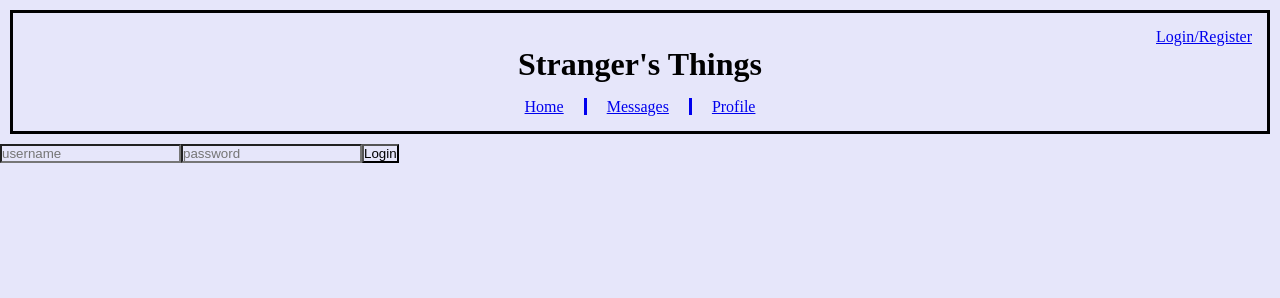
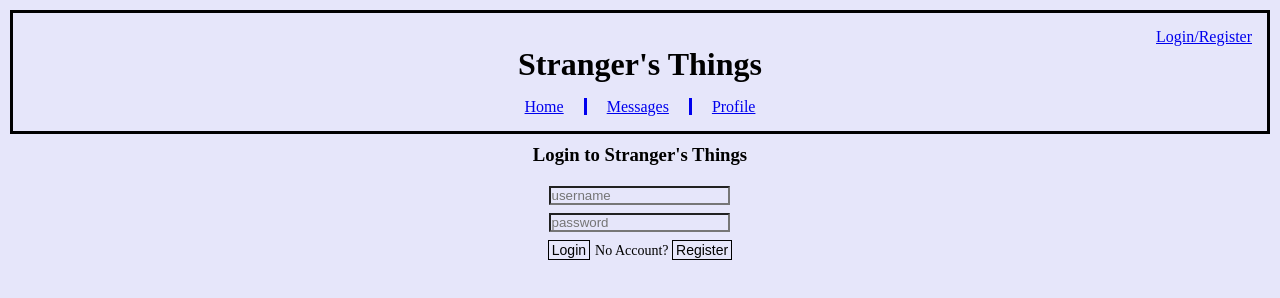
Before and after one commit to jkeowen/StrangersThings, a React app: page /#/login in a window 1280 px wide. Built offline with nearby package versions, Linux system fonts and the light colour scheme.

Commit message:
login style

```diff
--- a/src/components/Login.js
+++ b/src/components/Login.js
@@ -1,14 +1,19 @@
 import React from "react";
-import { Form } from "react-router-dom";
 
 const Login = () =>{
 
     return(
-        <form>
-            <input type="text" placeholder="username"/>
-            <input type="text" placeholder="password"/>
-            <button>Login</button>
-        </form>
+        <div className="login-page">
+            <h3 className="login-title">Login to Stranger's Things</h3>
+            <form className="login-form">
+                <input className="login-input" type="text" placeholder="username"/>
+                <input className="login-input" type="text" placeholder="password"/>
+                <div className="login-buttons">
+                  <button className="login-submit">Login</button>
+                  <span className="login-register-question">No Account? <button className="login-register">Register</button></span>
+                </div>
+            </form>
+        </div>
     )
 }
 
--- a/styles.css
+++ b/styles.css
@@ -14,6 +14,15 @@ header{
     margin: 10px;
 }
 
+button{
+    padding: 1px 3px 1px 3px;
+    font-size: 14px;
+    border: solid 1px;
+}
+
+button:hover{
+    cursor: pointer;
+}
 
 .login-register-header{
     /* margin-left: 30px; */
@@ -22,6 +31,40 @@ header{
     height: fit-content;
     width: 100%;
 }
+
+.login-page{
+    display: flex;
+    flex-direction: column;
+    align-items: center;
+
+}
+
+.login-title{
+    margin-bottom: 20px;
+}
+
+
+.login-form{
+    display: flex;
+    flex-direction: column;
+    align-items: center;
+
+}
+
+.login-input{
+    margin-bottom: 8px;
+}
+
+.login-buttons{
+    font-size: 14px;
+}
+
+
+.login-submit{
+    margin-right: 5px;
+}
+
+
 
 .nav-bar-header{
     margin-top: 15px;
```
Also changed, not shown: src/components/Registration.js (added).
